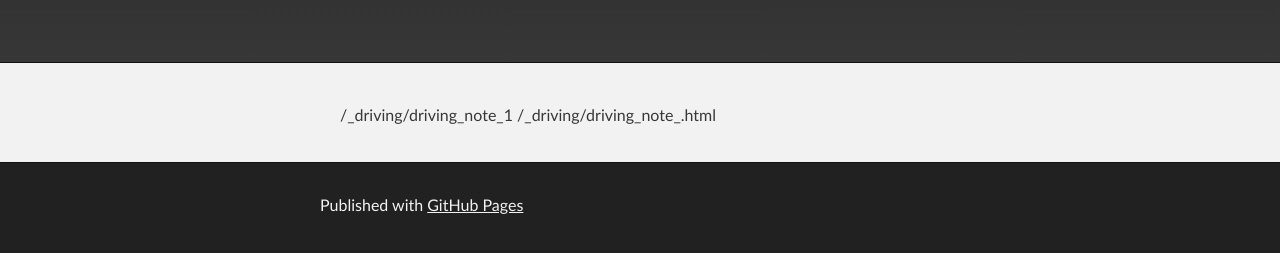
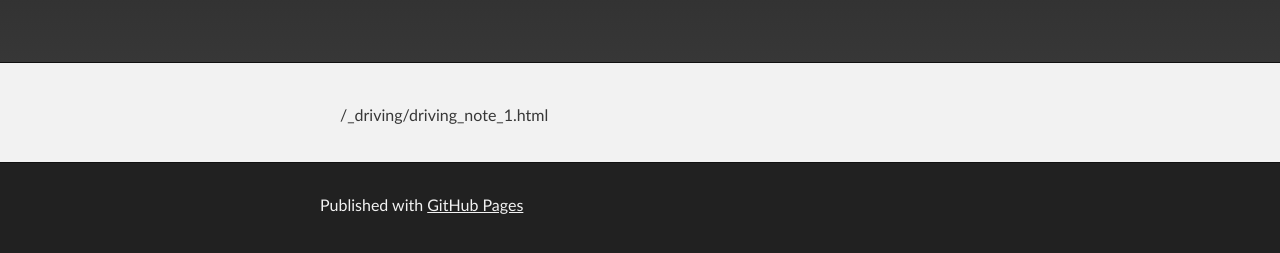
Before and after one commit to icrmio/icrmio.github.io, a Jekyll site: the page built from driving_notes.html, in a window 1280 px wide. Shown: the part 251-504 px from the top of the page. Built offline with Jekyll 4.4.1, drawn with Linux system fonts in a browser that asks for light colours.

Commit message:
Update driving_notes.html

```diff
--- a/driving_notes.html
+++ b/driving_notes.html
@@ -5,8 +5,7 @@ layout: default
 <ul>
   {% for i in (1..100) %}
     {% assign note_path = "/_driving/driving_note_" %}
-    {{ note_path | append: i }}
-    {{ note_path | append: ".html" }}
+    {{ note_path | append: i | append: ".html"}}
 
     {% assign found = true %}
 
```
